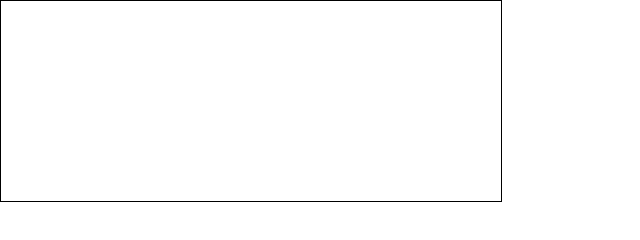
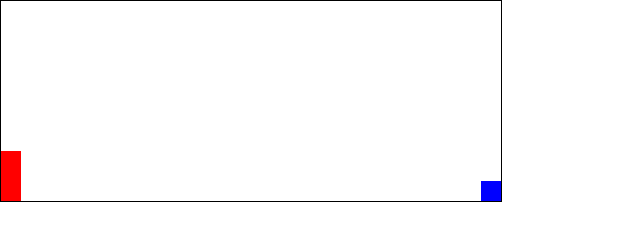
Before and after one commit to Bwil455/google-game, a plain HTML site: page index.html in a window 1280 px wide. Shown: the whole page, without its empty margins (0-640 px from the left). Drawn offline with Linux system fonts and the light colour scheme.

Commit message:
set up the character and block

```diff
--- a/style.css
+++ b/style.css
@@ -8,3 +8,22 @@
     height: 200px;
     border: 1px solid black;
 }
+
+#character{
+    width: 20px;
+    height: 50px;
+    background-color: red;
+
+    position: relative;
+    top: 150px;
+}
+
+#block{
+    width: 20px;
+    height: 20px;
+    background-color: blue;
+
+    position: relative;
+    top: 130px;
+    left: 480px;
+}
```
